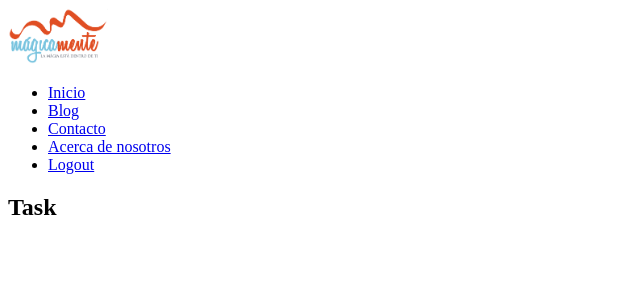
After one commit to jlopez623/magicamente1.0, a Django app: page /task/ in a window 1280 px wide. The commit adds this page. Shown: the top 300 px of the page, without its empty margins (0-640 px from the left). Run offline with Django 4.2, Linux system fonts and the light colour scheme; the visitor is signed in with stand-in values (Sample User, id 1); data that the repository does not hold is empty; parts of the project's set-up code (start-up, migrations or seed data) failed here and were passed over.

Commit message:
reama dev

```diff
--- /dev/null
+++ b/libro/templates/task.HTML
@@ -0,0 +1,26 @@
+{% extends 'layout.html' %} {% block content %}
+
+<h2>Task</h2>
+
+<ul>
+  {% for task in tasks %}
+
+  <li>
+    <a href="{% url 'taskdetail' task.id %}">
+      {% if task.important %}
+    <strong>{{ task.title }}</strong>
+    {% else %}
+    {{ task.title }}
+    {% endif %}
+    <P>{{task.descripción}}</P>
+    <P>{{task.user.username}}</P>
+    </a>
+
+
+
+  </li>
+
+  {% endfor %}
+</ul>
+
+{% endblock %}
--- a/libro/templates/userdashboard.html
+++ b/libro/templates/userdashboard.html
@@ -1,6 +1,6 @@
 {% extends 'layout.html' %}
 {% block content %}
-<h1>Bienvenido{{usuario}} estás en tu dashboard</h1>
+<h1>Bienvenido {{usuario}} estás en tu dashboard</h1>
 
 <p>
     Lorem ipsum dolor sit amet consectetur adipisicing elit. Perferendis impedit fugit, doloribus temporibus sunt earum dolore nemo corporis? Ullam doloribus quaerat alias, aperiam animi ad quis sapiente doloremque ex ducimus?
--- a/libro/views.py
+++ b/libro/views.py
@@ -7,12 +7,15 @@ from django.shortcuts import render, redirect
 from django.http import HttpResponse
 import datetime
 from django.template import Template, Context, loader
-from .forms import UserForm
+from .forms import UserForm, TaskForm
 
 from django.contrib.auth import login, logout, authenticate
 from django.contrib.auth.forms import UserCreationForm, AuthenticationForm
 from django.contrib.auth.models import User
 from django.db import IntegrityError
+from .forms import TaskForm
+from .models import Task
+from django.shortcuts import get_object_or_404
 
 # request realizar peticion
 # httpResponse enviar respuesta protocolo http
@@ -72,12 +75,39 @@ def signin(request):
             return render(request, 'signin.html', {
                 'formlogin': AuthenticationForm,
                 'error': 'Usuario o contraseña incorrectos'
-                })
+            })
         else:
             login(request, user)
-            return redirect('dashboard' )
+            return redirect('dashboard')
 
 
+def crearTask(request):
+
+    if request.method == 'GET':
+        return render(request, 'createTask.html', {
+            'form': TaskForm
+        })
+    else:
+        try:
+            form = TaskForm(request.POST)  # toma los datos ingresados +/-
+            newTask = form.save(commit=False)
+            newTask.user = request.user
+            newTask.save()
+            return redirect('dashboard')
+        except ValueError:
+            return render(request, 'createTask.html', {
+            'form': TaskForm,
+            'error': 'Ingresa datos validos'
+            })
+
+def task(request):
+    tasks = Task.objects.filter(user=request.user)
+    return render(request, 'task.html', {'tasks': tasks} )
+
+def taskDetail(request, task_id):
+    print(task_id)
+    task = get_object_or_404(Task, pk=task_id)
+    return render(request, 'taskdetail.html', {'task': task })
 
 def portada(request):
     # open doc
--- a/magicamente/urls.py
+++ b/magicamente/urls.py
@@ -19,20 +19,22 @@ from django.contrib import admin
 from django.conf import settings
 from django.conf.urls.static import static
 from django.urls import path, include
-from libro.views import agradecimientos,  cargarHtml, magia2, parametros,  portada, shortcut, personaImportante, signout, signin
+from libro.views import agradecimientos,  cargarHtml, magia2, parametros,  portada, shortcut, personaImportante, signout, signin, crearTask
 from libro.views import prologo1, prologo2, introduccion, introduccion2, magia1, magia2, magia3, fomr1, usuario1, magia4
-from libro.views import agua01, agua02, agua03, usuario, camera, crearUsuario, home, signup, dashboard
+from libro.views import agua01, agua02, agua03, usuario, camera, crearUsuario, home, signup, dashboard, task, taskDetail
 
 
 urlpatterns = [
 
     path('accounts/', include('django.contrib.auth.urls')),
-
+    path('creartarea/', crearTask, name='creartarea'),
+    path('detalletarea/<int:task_id>/', taskDetail, name='taskdetail'),
     path('admin/', admin.site.urls),
     path('signup/', signup, name="signup"),
     path('logout/', signout, name='logout'),
     path('login/', signin, name='login'),
     path('', home, name='home'),
+    path('task/', task , name="tareas"),
     path('home/', home),
     path('dashboard/', dashboard, name='dashboard'),
     path('portada1/', portada),
```
Also changed, not shown: libro/admin.py (+7 -1 lines), libro/forms.py (+9 -1 lines), libro/models.py (+16 -3 lines), libro/templates/createTask.html (added, +21 -0 lines), libro/templates/taskdetail.html (added, +7 -0 lines), libro/migrations/0004_usuario_birth_usuario_movil_usuario_password_and_more.py (added), libro/migrations/0005_rename_usuarioinfo_task.py (added), libro/migrations/0006_alter_task_descripción.py (added).
